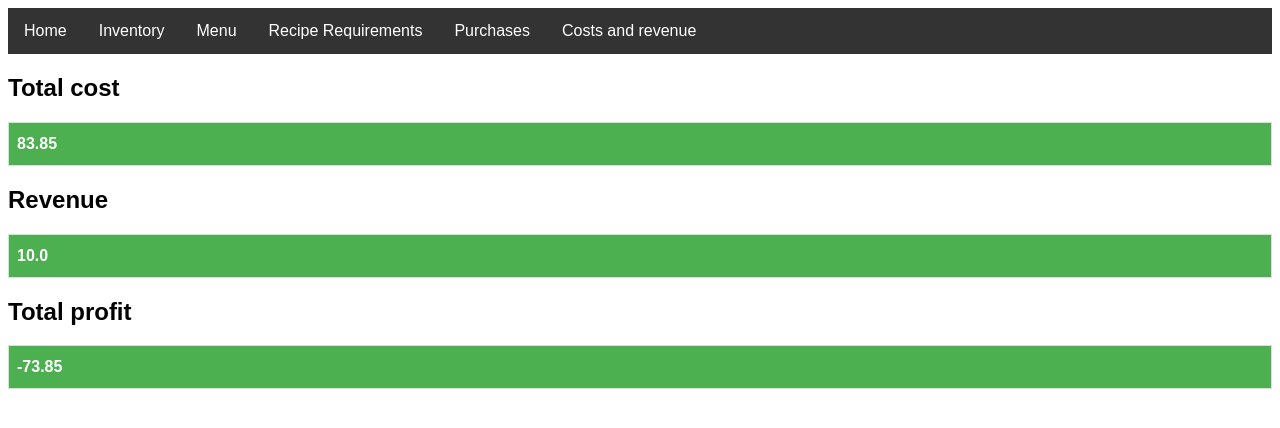
After one commit to Theo-Dayton/DjangoApp, a Django app: page /costs_and_revenue in a window 1280 px wide. The commit adds this page. Shown: the top 428 px of the page. Run offline with Django 4.2, Linux system fonts and the light colour scheme; data comes from the database, SQL or seed files in the repository; lists and menus that the app fills with data are empty.

Commit message:
url update

```diff
--- a/inventory/templates/inventory/base.html
+++ b/inventory/templates/inventory/base.html
@@ -91,12 +91,12 @@
     {% load static %}
     <ul>
         <li><a href="{% url 'home' %}">Home</a></li>
+        <li><a href="{% url 'ingredientlist' %}">Inventory</a></li>
         <li><a href="{% url 'menuitemlist' %}">Menu</a></li>
-        <li><a href="{% url 'ingredientlist' %}">Ingredients</a></li>
         <li><a href="{% url 'reciperequirementlist' %}">Recipe Requirements</a></li>
         <li><a href="{% url 'purchaselist' %}">Purchases</a></li>
+        <li><a href="{% url 'costsandrevenue' %}">Costs and revenue</a></li>
       </ul>
-    <h3>Welcome to Restaurant X {{ name }}!</h3>
         {% block content %}
         {% endblock %}
     </body>
--- /dev/null
+++ b/inventory/templates/inventory/costs_and_revenue.html
@@ -0,0 +1,19 @@
+{% extends './base.html' %}
+{% block content %}
+<h2>Total cost</h2>
+<table>
+  <th>{{ total_cost }}</th>
+</table>
+
+
+<h2>Revenue</h2>
+<table>
+  <th>{{ revenue }}</th>
+</table>
+
+<h2>Total profit</h2>
+<table>
+  <th>{{ profit }}</th>
+</table>
+
+{% endblock %}
--- a/inventory/templates/inventory/ingredient_list.html
+++ b/inventory/templates/inventory/ingredient_list.html
@@ -1,6 +1,6 @@
 {% extends './base.html' %}
 {% block content %}
-<h2>Ingredient List</h2>
+<h2>Restaurant Inventory</h2>
 <a href="{% url 'ingredientcreate' %}"><button class="btn">Add Ingredient</button></a>
 <table id="ingredients">
   <tr>
--- a/inventory/templates/inventory/menuitem_list.html
+++ b/inventory/templates/inventory/menuitem_list.html
@@ -1,7 +1,7 @@
 {% extends './base.html' %}
 {% block content %}
 <h2>Menu Item List</h2>
-<a href="{% url 'menuitemcreate' %}"><button class="btn">Add Menu ITem</button></a>
+<a href="{% url 'menuitemcreate' %}"><button class="btn">Add Menu Item</button></a>
 <table id="menu_items">
   <tr>
     <th>Name</th>
--- a/inventory/templates/inventory/reciperequirement_list.html
+++ b/inventory/templates/inventory/reciperequirement_list.html
@@ -2,6 +2,7 @@
 {% block content %}
 <h2>Recipe Requirement List</h2>
 <a href="{% url 'reciperequirementcreate' %}"><button class="btn">Add Recipe Requirement</button></a>
+
 <table id="reciperequirements">
   <tr>
     <th>Name of Recipe</th>
--- a/inventory/urls.py
+++ b/inventory/urls.py
@@ -17,4 +17,5 @@ urlpatterns = [
    path('reciperequirement/update/<pk>', views.RecipeRequirementUpdate.as_view(), name="reciperequirementupdate"),
    path('reciperequirement/delete/<pk>', views.RecipeRequirementDelete.as_view(), name="reciperequirementdelete"),
    path('purchase/list', views.PurchaseList.as_view(), name="purchaselist"),
+   path('costs_and_revenue', views.CostsAndRevenue.as_view(), name="costsandrevenue"),
 ]
--- a/inventory/views.py
+++ b/inventory/views.py
@@ -1,10 +1,11 @@
 from django.shortcuts import render
-from django.views.generic import ListView
+from django.views.generic import ListView, TemplateView
 from django.views.generic.edit import CreateView, DeleteView, UpdateView
 from django.contrib.auth.decorators import login_required
 from django.contrib.auth.mixins import LoginRequiredMixin
 from django.urls import reverse_lazy
 from django.contrib.auth.forms import UserCreationForm
+from django.db.models import Sum, F
 
 from .models import Ingredient,MenuItem,RecipeRequirement,Purchase
 from .forms import IngredientCreateForm, IngredientUpdateForm, MenuItemCreateForm, MenuItemUpdateForm, RecipeRequirementCreateForm, RecipeRequirementUpdateForm
@@ -31,6 +32,26 @@ class SignUp(CreateView):
    form_class = UserCreationForm
    success_url = reverse_lazy('login')
    template_name = 'registration/signup.html'
+
+class CostsAndRevenue(TemplateView):
+   template_name = 'inventory/costs_and_revenue.html'
+
+   def get_context_data(self, **kwargs):
+      context = super().get_context_data(**kwargs)
+      context["purchases"] = Purchase.objects.all()
+      revenue = Purchase.objects.aggregate(
+         revenue=Sum("menu_item__price"))["revenue"]
+      total_cost = 0
+      for purchase in Purchase.objects.all():
+         for recipe_requirement in purchase.menu_item.reciperequirement_set.all():
+               total_cost += recipe_requirement.ingredient.unit_price * \
+                  recipe_requirement.ingredient_quantity
+
+      context["revenue"] = revenue
+      context["total_cost"] = total_cost
+      context["profit"] = revenue - total_cost
+
+      return context
 
 class IngredientCreate(CreateView):
    model = Ingredient
```
Also changed, not shown: inventory/templates/inventory/menuitem_create_form.html (added, +10 -0 lines).
